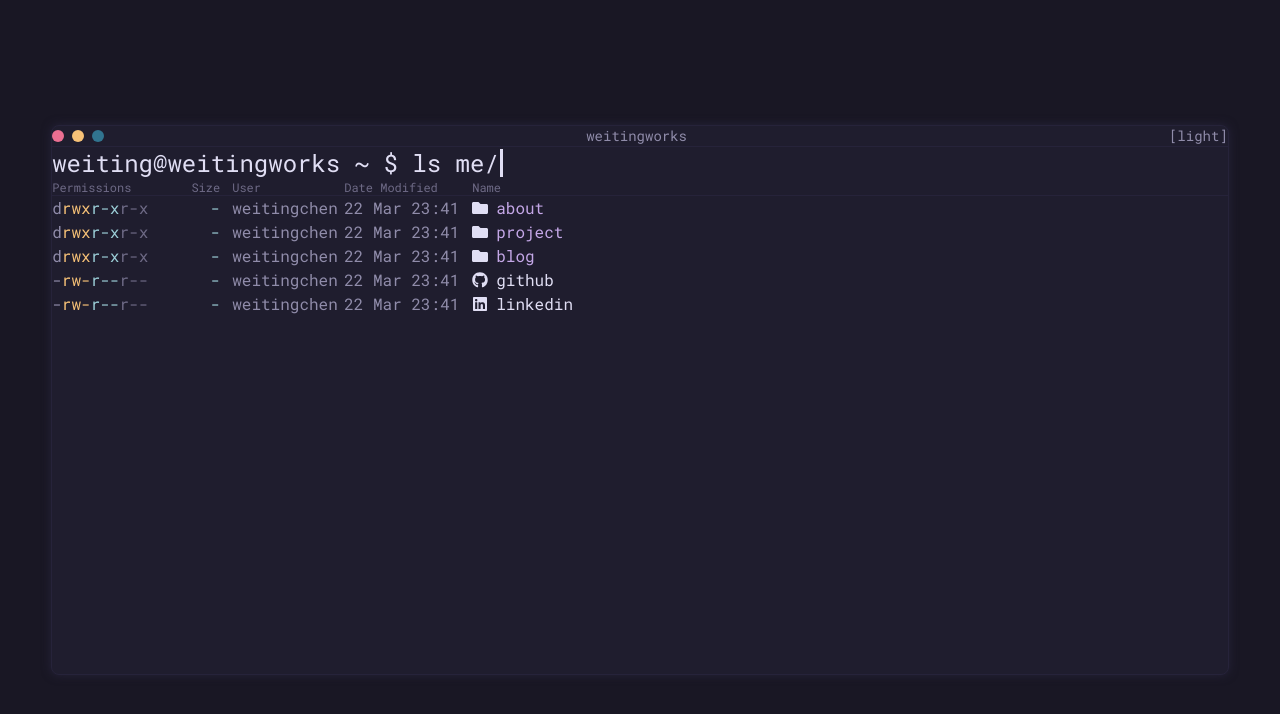
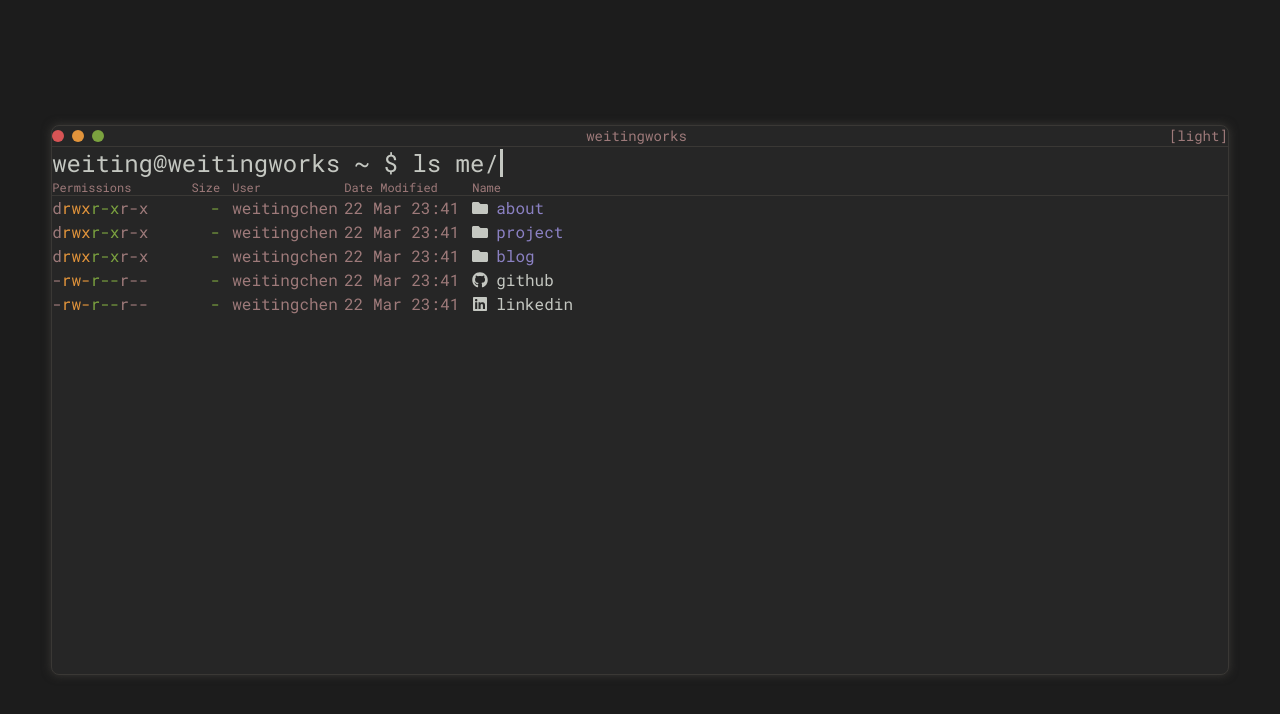
Before and after one commit to WeiTing1991/weitingworks, a Next.js app: page / in a window 1280 px wide. Shown: the top 714 px of the page. Built offline with nearby package versions, Linux system fonts and the light colour scheme.

Commit message:
Switch color scheme from Rose Pine to Suannhai theme
Replace Rose Pine palette with Suannhai Nippon Sumi (dark) and
Shironeri (light) colors. Update terminal dot colors to match.

```diff
--- a/src/components/PanelLayout.tsx
+++ b/src/components/PanelLayout.tsx
@@ -32,9 +32,9 @@ export default function PanelLayout({ path, title, children, terminalChrome }: P
           <div className="flex items-center gap-3">
             {terminalChrome && (
               <>
-                <span className="w-3 h-3 rounded-full bg-[#eb6f92]" />
-                <span className="w-3 h-3 rounded-full bg-[#f6c177]" />
-                <span className="w-3 h-3 rounded-full bg-[#31748f]" />
+                <span className="w-3 h-3 rounded-full bg-[#D75455]" />
+                <span className="w-3 h-3 rounded-full bg-[#E2943B]" />
+                <span className="w-3 h-3 rounded-full bg-[#7BA23F]" />
                 <span className="mx-1" />
               </>
             )}
--- a/src/components/TerminalWindow.tsx
+++ b/src/components/TerminalWindow.tsx
@@ -65,9 +65,9 @@ export default function TerminalWindow() {
         {/* Terminal title bar */}
         <div className="flex items-center justify-between px-4 py-2.5 border-b border-[var(--color-overlay)]">
           <div className="flex items-center gap-2">
-            <span className="w-3 h-3 rounded-full bg-[#eb6f92]" />
-            <span className="w-3 h-3 rounded-full bg-[#f6c177]" />
-            <span className="w-3 h-3 rounded-full bg-[#31748f]" />
+            <span className="w-3 h-3 rounded-full bg-[#D75455]" />
+            <span className="w-3 h-3 rounded-full bg-[#E2943B]" />
+            <span className="w-3 h-3 rounded-full bg-[#7BA23F]" />
           </div>
           <span className="font-[family-name:var(--font-mono)] text-sm text-[var(--color-subtle)]">
             weitingworks
--- a/src/pages/404.tsx
+++ b/src/pages/404.tsx
@@ -14,9 +14,9 @@ export default function NotFound() {
         {/* Title bar */}
         <div className="flex items-center justify-between px-4 py-2.5 border-b border-[var(--color-overlay)]">
           <div className="flex items-center gap-2">
-            <span className="w-3 h-3 rounded-full bg-[#eb6f92]" />
-            <span className="w-3 h-3 rounded-full bg-[#f6c177]" />
-            <span className="w-3 h-3 rounded-full bg-[#31748f]" />
+            <span className="w-3 h-3 rounded-full bg-[#D75455]" />
+            <span className="w-3 h-3 rounded-full bg-[#E2943B]" />
+            <span className="w-3 h-3 rounded-full bg-[#7BA23F]" />
           </div>
           <span className="font-[family-name:var(--font-mono)] text-sm text-[var(--color-subtle)]">
             404
--- a/src/styles/globals.css
+++ b/src/styles/globals.css
@@ -1,40 +1,40 @@
 @import "tailwindcss";
 
-/* Rose Pine color palette */
+/* Suannhai color palette — Nippon Sumi (dark) / Shironeri (light) */
 :root {
-  --color-base: #191724;
-  --color-surface: #1f1d2e;
-  --color-overlay: #26233a;
-  --color-text: #e0def4;
-  --color-subtle: #908caa;
-  --color-muted: #6e6a86;
-  --color-love: #eb6f92;
-  --color-gold: #f6c177;
-  --color-rose: #ebbcba;
-  --color-pine: #31748f;
-  --color-foam: #9ccfd8;
-  --color-iris: #c4a7e7;
+  --color-base: #1C1C1C;       /* 墨 sumi — Ink */
+  --color-surface: #262626;    /* 濃鼠 koinezumi — Dark mouse */
+  --color-overlay: #3A3835;    /* 鈍色 nibiiro — Dull grey */
+  --color-text: #C4C7C1;       /* 灰白色 kaihakushoku — Ash white */
+  --color-subtle: #9E7A7A;     /* 梅鼠 umenezumi — Plum grey */
+  --color-muted: #9E7A7A;      /* 梅鼠 umenezumi — Plum grey */
+  --color-love: #D75455;       /* 臙丹 entan — Cinnabar red */
+  --color-gold: #E2943B;       /* 朽葉 kuchiba — Fallen leaves */
+  --color-rose: #C7802D;       /* 金茶 kincha — Gold brown */
+  --color-pine: #58B2DC;       /* 空 sora — Sky blue */
+  --color-foam: #7BA23F;       /* 萌黄 moegi — Sprout green */
+  --color-iris: #8B81C3;       /* 藤 fuji — Wisteria */
 
-  --color-nav-bg: rgba(25, 23, 36, 0.75);
-  --color-shadow: rgba(22, 20, 31, 0.7);
+  --color-nav-bg: rgba(28, 28, 28, 0.75);
+  --color-shadow: rgba(28, 28, 28, 0.7);
 }
 
 :root.light {
-  --color-base: #faf4ed;
-  --color-surface: #fffaf3;
-  --color-overlay: #f2e9e1;
-  --color-text: #575279;
-  --color-subtle: #797593;
-  --color-muted: #9893a5;
-  --color-love: #b4637a;
-  --color-gold: #ea9d34;
-  --color-rose: #d7827e;
-  --color-pine: #286983;
-  --color-foam: #56949f;
-  --color-iris: #907aa9;
+  --color-base: #FCFAF2;       /* 白練 shironeri — Bleached silk */
+  --color-surface: #F5F2E8;    /* 生成り色 kinariiro — Unbleached */
+  --color-overlay: #BDC0BA;    /* 白鼠 shironezumi — White mouse */
+  --color-text: #2C2A26;       /* 墨 sumi — Ink */
+  --color-subtle: #8C8578;     /* 鈍色 nibiiro — Dull grey */
+  --color-muted: #8C8578;      /* 鈍色 nibiiro — Dull grey */
+  --color-love: #973C3F;       /* 蘇芳 suō — Sappanwood */
+  --color-gold: #A86520;       /* 桑染 kuwazome — Mulberry */
+  --color-rose: #9C5A38;       /* 代赭 taisha — Burnt sienna */
+  --color-pine: #165E83;       /* 藍色 aiiro — Indigo */
+  --color-foam: #227D51;       /* 緑 midori — Green */
+  --color-iris: #745399;       /* 京紫 kyōmurasaki — Kyoto purple */
 
-  --color-nav-bg: rgba(250, 244, 237, 0.75);
-  --color-shadow: rgba(87, 82, 121, 0.12);
+  --color-nav-bg: rgba(252, 250, 242, 0.75);
+  --color-shadow: rgba(44, 42, 38, 0.12);
 }
 
 /* Selection */
```
